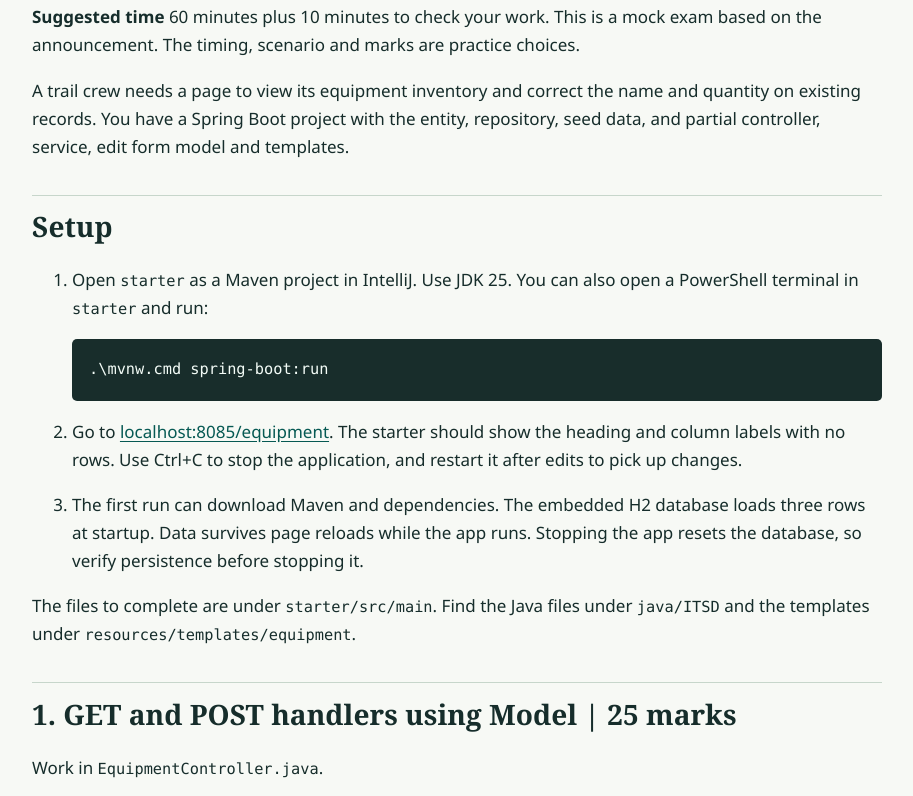
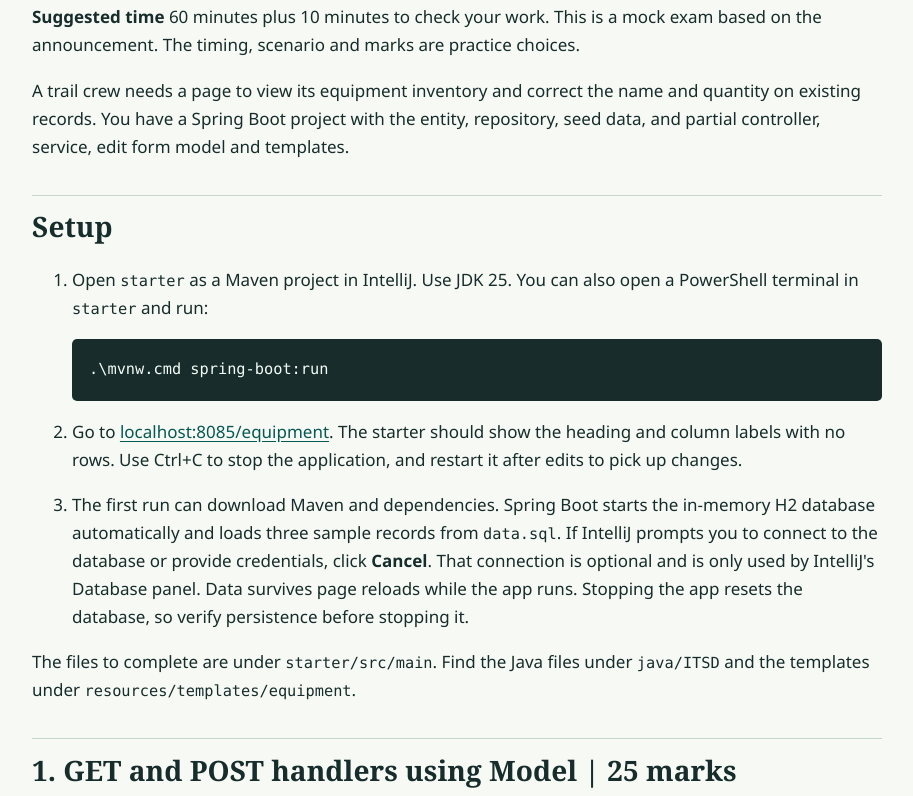
Before and after one commit to Rory-Hughes/Spring-MVC-Practice-Test, a plain HTML site: page practice-exam.html in a window 1280 px wide. Shown: the part 386-1182 px from the top of the page, without its empty margins (183-1096 px from the left). Drawn offline with Linux system fonts and the light colour scheme.

Commit message:
Clarify H2 setup in the practice exam

```diff
--- a/practice-exam.html
+++ b/practice-exam.html
@@ -36,7 +36,7 @@
 </li>
 <li><p>Go to <a href="http://localhost:8085/equipment">localhost:8085/equipment</a>. The starter should show the heading and column labels with no rows. Use Ctrl+C to stop the application, and restart it after edits to pick up changes.</p>
 </li>
-<li><p>The first run can download Maven and dependencies. The embedded H2 database loads three rows at startup. Data survives page reloads while the app runs. Stopping the app resets the database, so verify persistence before stopping it.</p>
+<li><p>The first run can download Maven and dependencies. Spring Boot starts the in-memory H2 database automatically and loads three sample records from <code>data.sql</code>. If IntelliJ prompts you to connect to the database or provide credentials, click <strong>Cancel</strong>. That connection is optional and is only used by IntelliJ's Database panel. Data survives page reloads while the app runs. Stopping the app resets the database, so verify persistence before stopping it.</p>
 </li>
 </ol>
 <p>The files to complete are under <code>starter/src/main</code>. Find the Java files under <code>java/ITSD</code> and the templates under <code>resources/templates/equipment</code>.</p>
```
